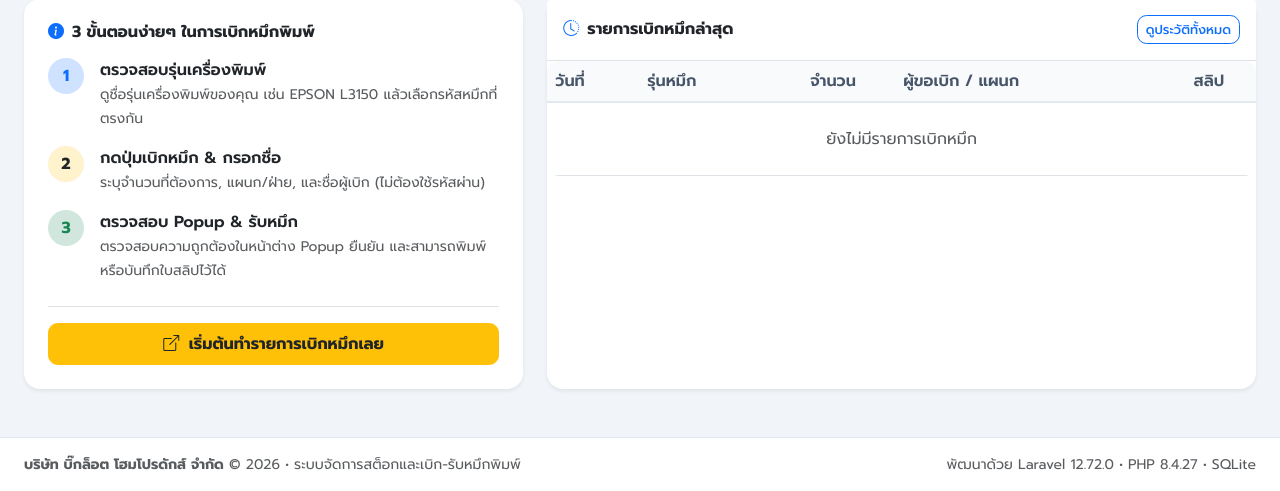
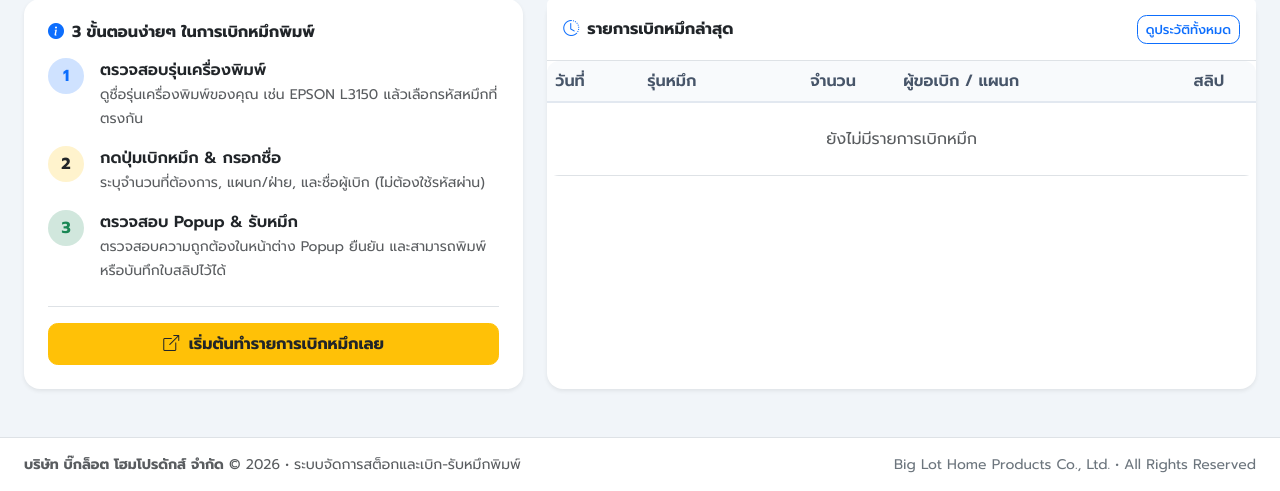
Before and after one commit to punnoiizeiei/stock-management, a Laravel app: page / in a window 1280 px wide. Shown: the part 897-1388 px from the top of the page. Run offline with Laravel 12, Linux system fonts and the light colour scheme; data comes from the database, SQL or seed files in the repository.

Commit message:
Update footer branding and remove dev version text

```diff
--- a/resources/views/layouts/app.blade.php
+++ b/resources/views/layouts/app.blade.php
@@ -298,13 +298,13 @@
     </main>
 
     <!-- Footer -->
-    <footer class="py-3 text-center text-muted small">
+    <footer class="py-3 text-center text-muted small bg-white border-top mt-auto">
         <div class="container-fluid px-lg-4 d-flex flex-column flex-sm-row justify-content-between align-items-center gap-2">
             <div>
                 <strong>บริษัท บิ๊กล็อต โฮมโปรดักส์ จำกัด</strong> &copy; {{ date('Y') }} &bull; ระบบจัดการสต็อกและเบิก-รับหมึกพิมพ์
             </div>
-            <div>
-                พัฒนาด้วย Laravel {{ app()->version() }} &bull; PHP {{ PHP_VERSION }} &bull; SQLite
+            <div class="text-secondary">
+                Big Lot Home Products Co., Ltd. &bull; All Rights Reserved
             </div>
         </div>
     </footer>
```
